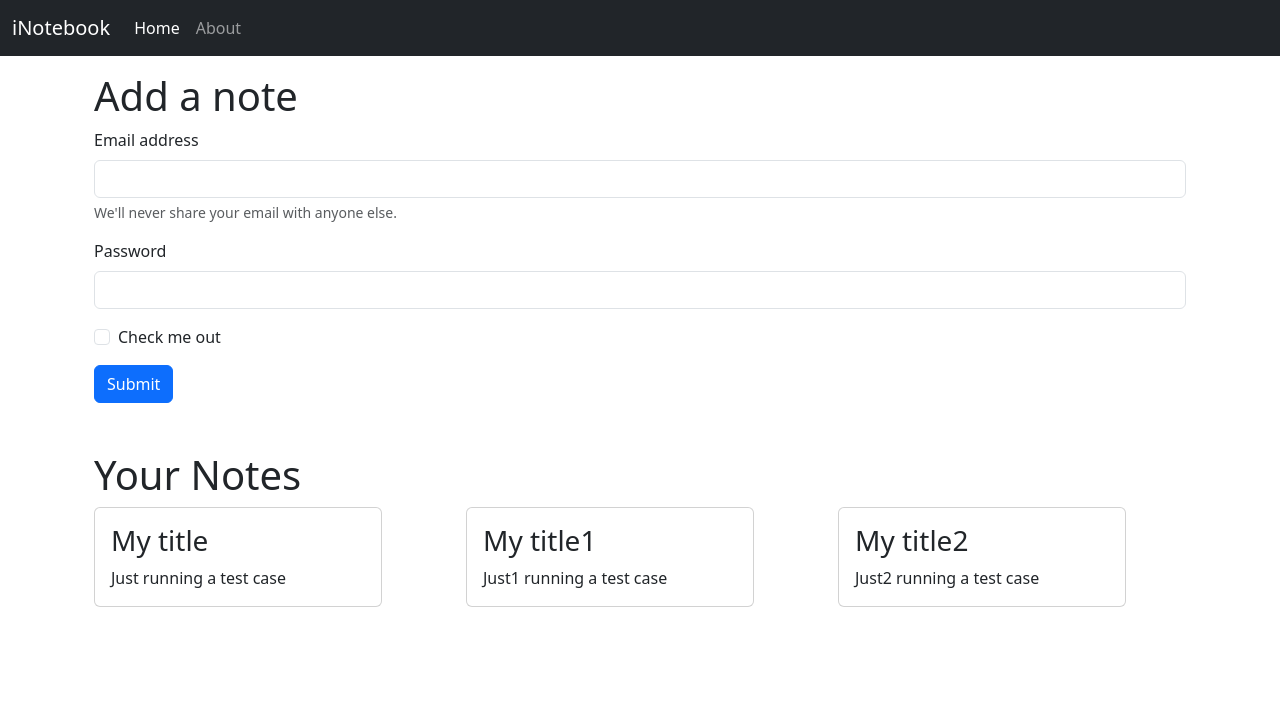
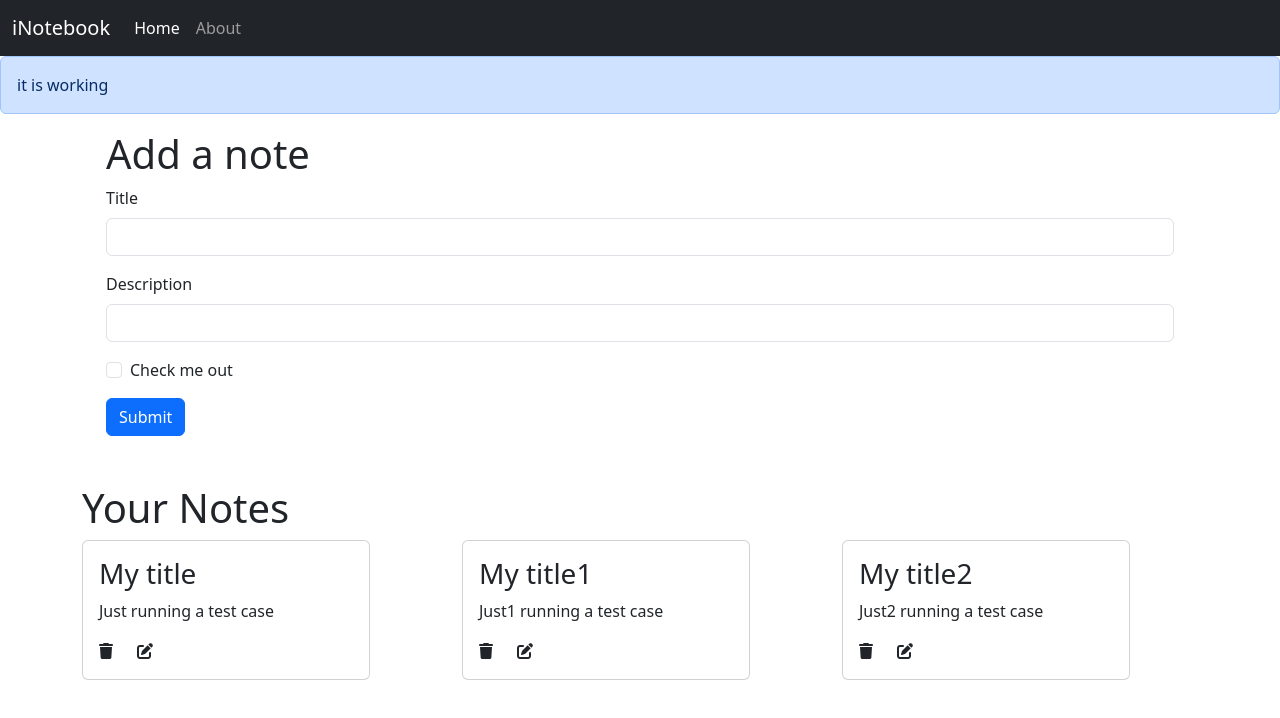
Before and after one commit to AyushSahrawat47/inotebook, a React (Create React App) app: page / in a window 1280 px wide. Shown: the top 718 px of the page. Built offline with nearby package versions, Linux system fonts and the light colour scheme.

Commit message:
add client side addNote functionality

```diff
--- a/public/index.html
+++ b/public/index.html
@@ -19,6 +19,7 @@
   <body>
     <noscript>You need to enable JavaScript to run this app.</noscript>
     <div id="root"></div>
+    <script src="https://kit.fontawesome.com/a94400a24d.js" crossorigin="anonymous"></script>
     <script
       src="https://cdn.jsdelivr.net/npm/bootstrap@5.3.3/dist/js/bootstrap.bundle.min.js"
       integrity="sha384-YvpcrYf0tY3lHB60NNkmXc5s9fDVZLESaAA55NDzOxhy9GkcIdslK1eN7N6jIeHz"
--- a/src/App.js
+++ b/src/App.js
@@ -3,6 +3,7 @@
 import About from "./components/About";
 import { BrowserRouter as Router, Route, Routes } from "react-router-dom";
 import NoteState from "./context/notes/NoteState";
+import Alert from "./components/Alert";
 
 function App() {
   return (
@@ -10,6 +11,7 @@
       <NoteState>
         <Router>
           <Navbar />
+          <Alert message={'it is working'}/>
           <div className="container">
             <Routes>
               <Route
--- /dev/null
+++ b/src/components/AddNote.js
@@ -0,0 +1,45 @@
+import { useContext, useState } from 'react';
+import noteContext from '../context/notes/noteContext';
+
+const AddNote = () => {
+
+    const context = useContext(noteContext);
+    const { addNote } = context;
+
+    const [note, setNote] = useState({ title: "", description: "", tag: "default" })
+
+    const handleClick = (e) => {
+        e.preventDefault();
+        addNote(note.title, note.description, note.tag);
+    }
+
+    const onChange = (e) => {
+        setNote({ ...note, [e.target.name]: e.target.value })
+    }
+
+
+    return (
+        <>
+            <div className='container my-3'>
+                <h1>Add a note</h1>
+                <form>
+                    <div className="mb-3">
+                        <label htmlFor="title" className="form-label">Title</label>
+                        <input type="text" className="form-control" id="title" name="title" aria-describedby="emailHelp" onChange={onChange} />
+                    </div>
+                    <div className="mb-3">
+                        <label htmlFor="description" className="form-label">Description</label>
+                        <input type="text" className="form-control" id="description" name='description' onChange={onChange} />
+                    </div>
+                    <div className="mb-3 form-check">
+                        <input type="checkbox" className="form-check-input" id="exampleCheck1" />
+                        <label className="form-check-label" htmlFor="exampleCheck1">Check me out</label>
+                    </div>
+                    <button type="submit" onClick={handleClick} className="btn btn-primary">Submit</button>
+                </form>
+            </div>
+        </>
+    )
+}
+
+export default AddNote
--- /dev/null
+++ b/src/components/Alert.js
@@ -0,0 +1,14 @@
+import React from 'react'
+
+const Alert = (props) => {
+
+    return (
+       <>
+       <div className="alert alert-primary" role='alert'>
+            {props.message}
+       </div>
+       </>
+    )
+}
+
+export default Alert
--- a/src/components/Home.js
+++ b/src/components/Home.js
@@ -1,31 +1,11 @@
+import AddNote from "./AddNote"
 import Notes from "./Notes"
 
 const Home = () => {
 
   return (
     <>
-      <div className='container my-3'>
-        <h1>Add a note</h1>
-        <form>
-          <div className="mb-3">
-            <label for="exampleInputEmail1" className="form-label">Email address</label>
-            <input type="email" className="form-control" id="exampleInputEmail1" aria-describedby="emailHelp" />
-            <div id="emailHelp" className="form-text">We'll never share your email with anyone else.</div>
-          </div>
-          <div className="mb-3">
-            <label for="exampleInputPassword1" className="form-label">Password</label>
-            <input type="password" className="form-control" id="exampleInputPassword1" />
-          </div>
-          <div className="mb-3 form-check">
-            <input type="checkbox" className="form-check-input" id="exampleCheck1" />
-            <label className="form-check-label" for="exampleCheck1">Check me out</label>
-          </div>
-          <button type="submit" className="btn btn-primary">Submit</button>
-        </form>
-      </div>
-      <div className="container">
-        <Notes/>
-      </div>
+      <Notes />
     </>
   )
 }
--- a/src/components/NoteItem.js
+++ b/src/components/NoteItem.js
@@ -7,6 +7,8 @@
                         <div className="card-body">
                             <h3>{note.title}</h3>
                             <p className="card-text">{note.description}</p>
+                            <i className="fa-solid fa-trash" style={{cursor:'pointer'}}></i>
+                            <i className="fa-solid fa-pen-to-square mx-4" style={{cursor:'pointer'}}></i>
                         </div>
                     </div>
             </div>
--- a/src/components/Notes.js
+++ b/src/components/Notes.js
@@ -1,18 +1,22 @@
 import React, { useContext } from 'react';
 import noteContext from '../context/notes/noteContext';
 import NoteItem from './NoteItem';
+import AddNote from './AddNote';
 
 const Notes = () => {
 
     const context = useContext(noteContext);
-    const { notes, setNotes } = context;
+    const { notes, addNote } = context;
 
     return (
         <>
+            <div className="container my-3">
+                <AddNote />
+            </div>
             <div className="row my-5">
                 <h1>Your Notes</h1>
                 {notes.map((note) => {
-                    return <NoteItem note={note}/>;
+                    return <NoteItem key={note._id} note={note} />;
                 })}
             </div>
         </>
--- a/src/context/notes/NoteState.js
+++ b/src/context/notes/NoteState.js
@@ -32,12 +32,31 @@
             "__v": 0
         }
     ]
+    const [notes, setNotes] = useState(notesInitial);
 
-    const [notes, setNotes] = useState(notesInitial);
+    //Add a note
+    const addNote=(title, description, tag)=>{
+        console.log('adding a new note')
+        const note =  {
+            "_id": "6644910130d1092fb5953f9da",
+            "user": "6640d8d69ab431eb43239229",
+            "title": title,
+            "description": description,
+            "tag": tag,
+            "date": "2024-05-15T10:40:01.470Z",
+            "__v": 0
+        };
+        setNotes(notes.concat(note))
+    }
+    //Delete a note
+    const deleteNote=()=>{}
+    //Edit note
+    const editNote=()=>{}
+
 
 
     return (
-        <NoteContext.Provider value={{notes, setNotes}}>
+        <NoteContext.Provider value={{notes, setNotes, addNote, deleteNote, editNote}}>
             {props.children}
         </NoteContext.Provider>
     )
```
